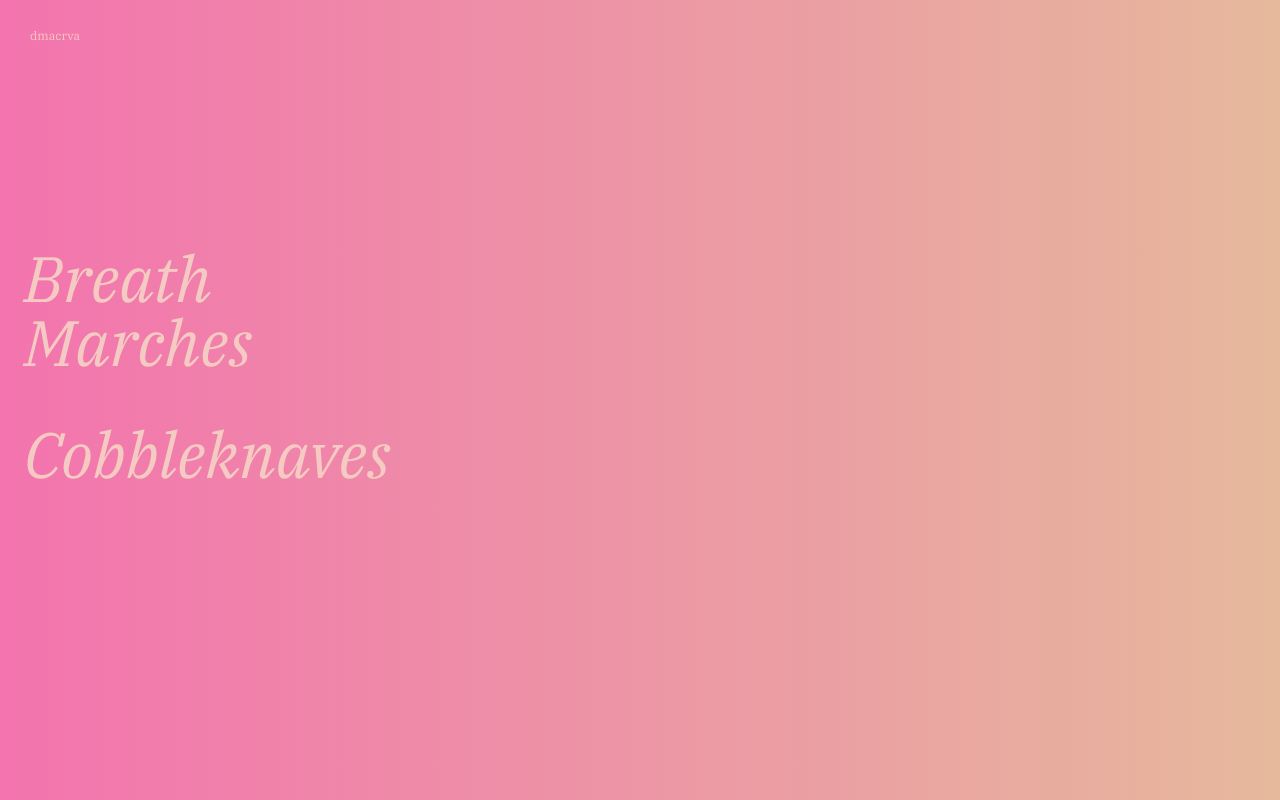
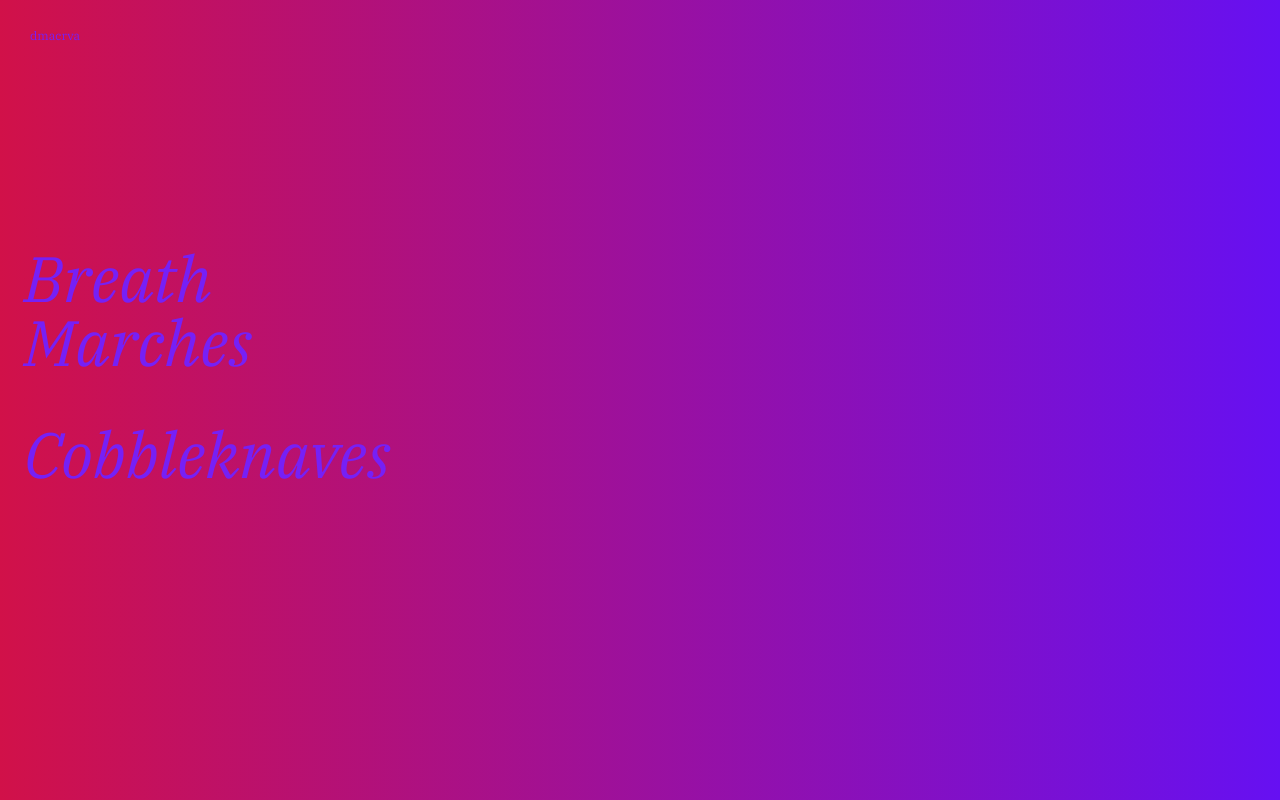
Before and after one commit to RotaryTiger/dmacrva, a React (Create React App) app in the folder client/: page / in a window 1280 px wide. Built offline with nearby package versions, Linux system fonts and the light colour scheme; a web font is replaced by a local one.

Commit message:
more moody backgrounds

```diff
--- a/client/src/components/Home/index.js
+++ b/client/src/components/Home/index.js
@@ -29,8 +29,16 @@ class Home extends Component {
         color: '#F5CAC3',
       },
       {
-        backgroundImage: 'linear-gradient(to right, #DBD9DB, #45503B)',
-        color: '#45503B',
+        backgroundImage: 'linear-gradient(to right, #D11149, #6610F2)',
+        color: '#7620F6',
+      },
+      {
+        backgroundImage: 'linear-gradient(to right, #69140E, #FFFB46)',
+        color: '#FFFF66',
+      },
+      {
+        backgroundImage: 'linear-gradient(to right, #E6C229, #F17105)',
+        color: '#F58115',
       },
       {
         backgroundImage: 'linear-gradient(to right, #824C71, #DCCCA3)',
```
